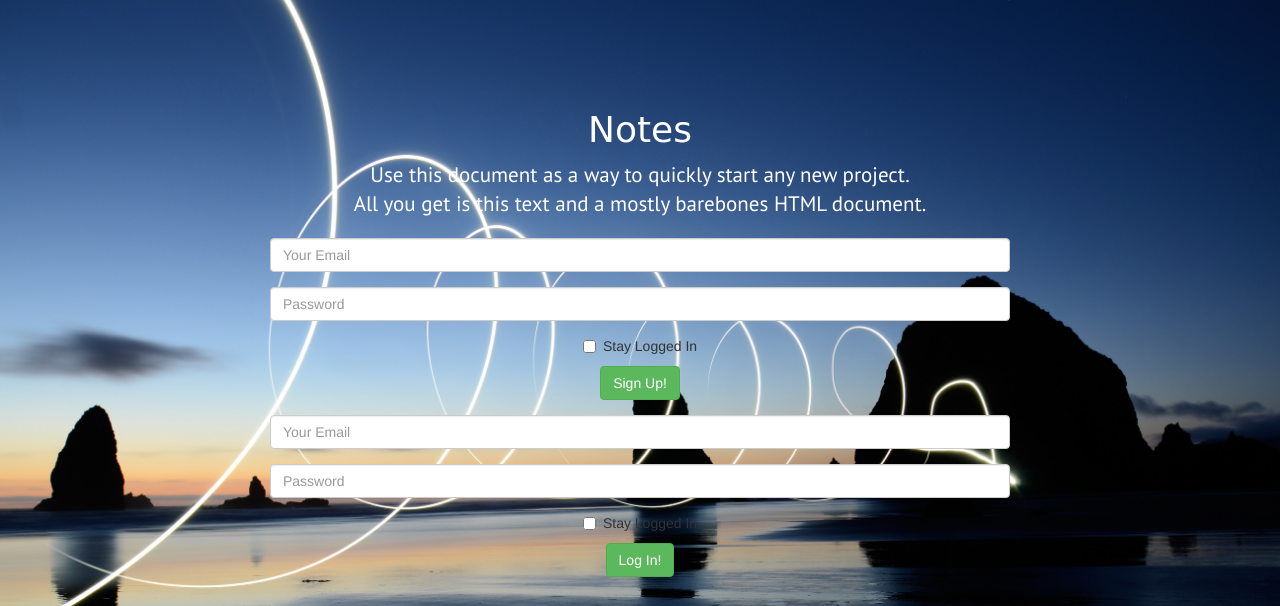
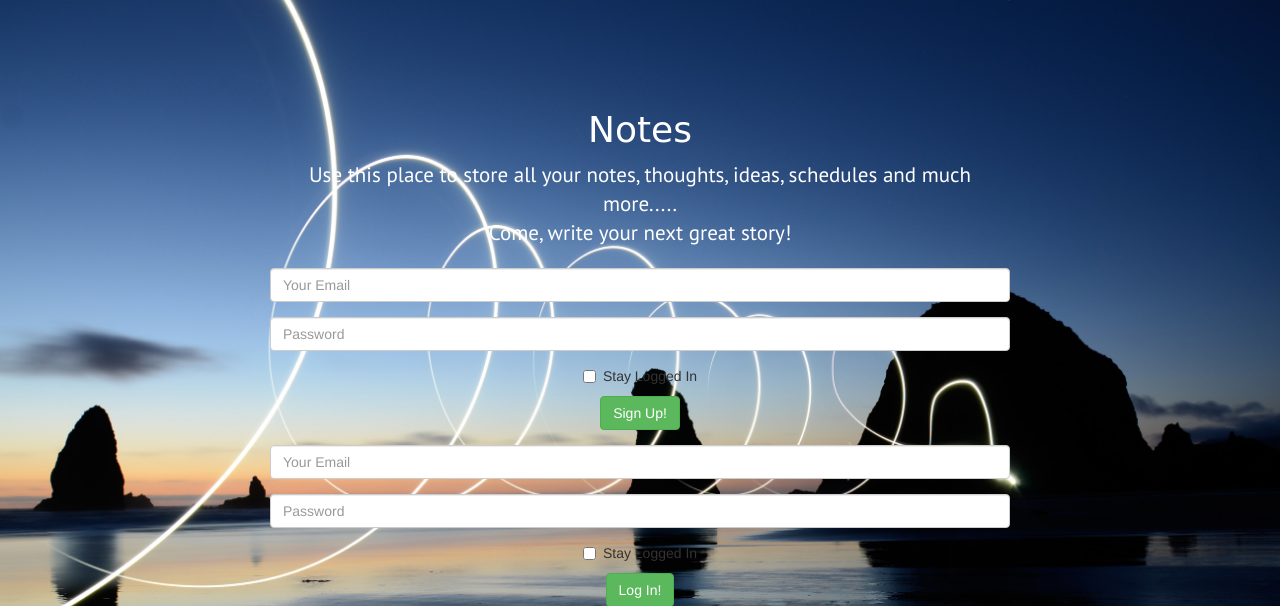
Before and after one commit to pranavj1001/NotesWebApp, a PHP site: page / in a window 1280 px wide. Shown: the top 606 px of the page. Run offline with PHP 8.4, Linux system fonts and the light colour scheme; some libraries are stand-ins or nearby versions; some web fonts are replaced.

Commit message:
minor changes

```diff
--- a/index.php
+++ b/index.php
@@ -137,9 +137,10 @@
 
       <div class="starter-template">
 
-        <h1>Notes</h1>
-
-        <p class="lead">Use this document as a way to quickly start any new project.<br> All you get is this text and a mostly barebones HTML document.</p>
+        <div class="heading">
+            <h1>Notes</h1>
+            <p class="lead">Use this place to store all your notes, thoughts, ideas, schedules and much more.....<br> Come, write your next great story!</p>
+        </div>
 
         <div id="error"><?php echo $error; ?></div>
 
```
Also changed, not shown: NotesCss.css (+5 -5 lines).
